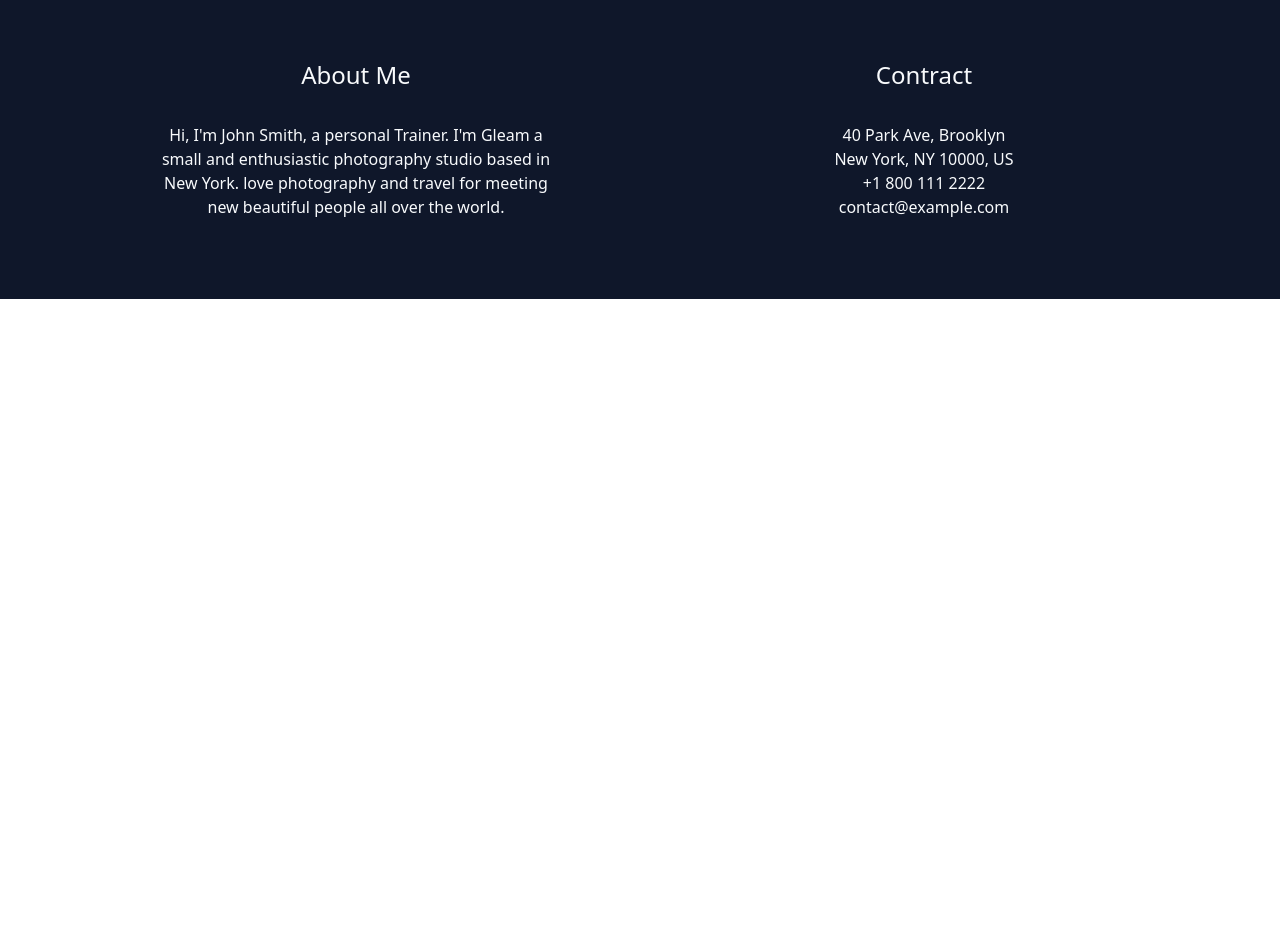
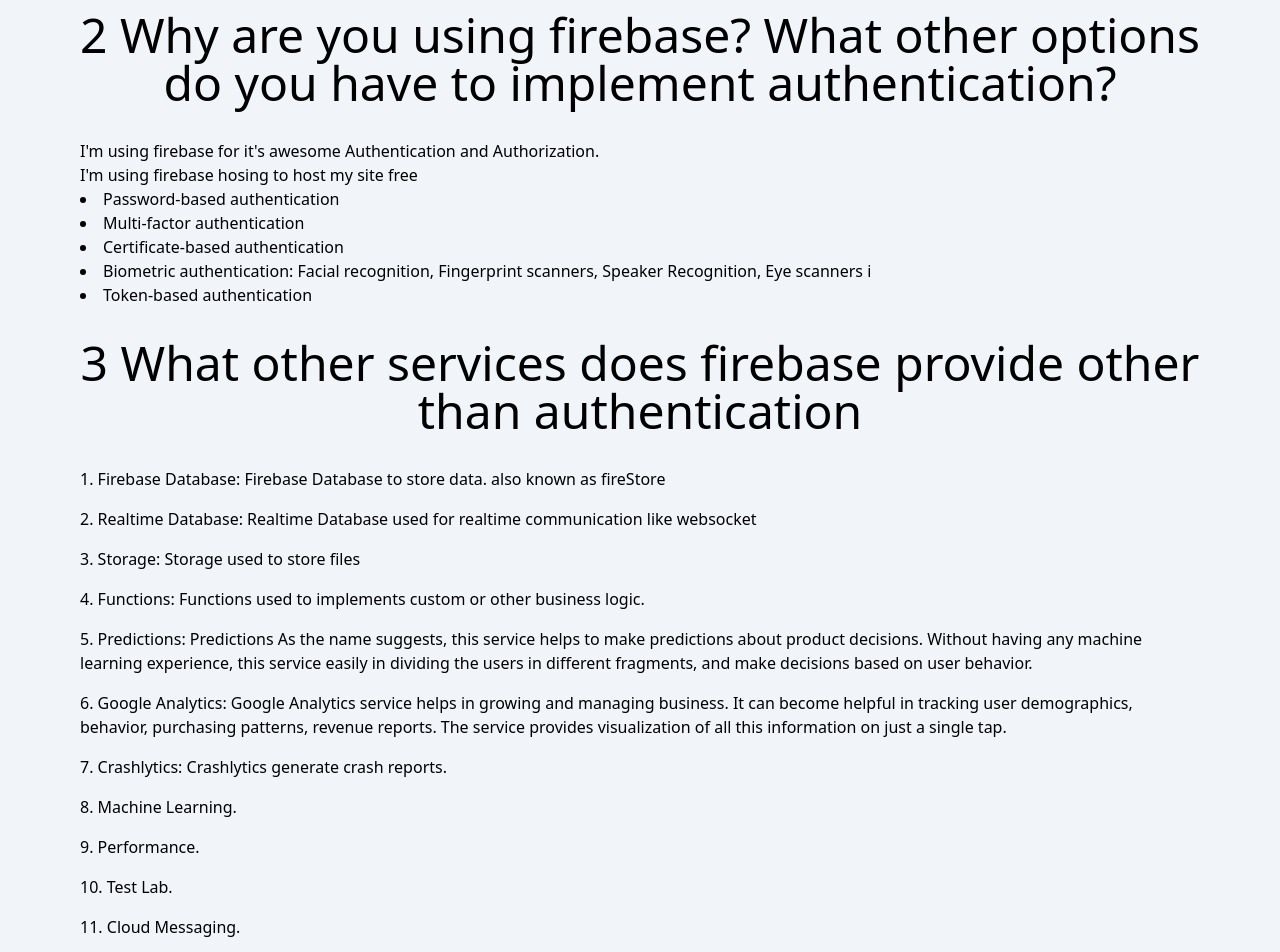
Before and after one commit to samiulalimsaad/service-provider, a React (Vite) app: page /blogs in a window 1280 px wide. Shown: the part 560-1512 px from the top of the page. Before the commit the page ends 859 px from the top, so only its background shows below. Built offline with nearby package versions, Linux system fonts and the light colour scheme; no server answers.

Commit message:
blogs added

```diff
--- a/src/Components/Blogs/Blog/Q2.jsx
+++ b/src/Components/Blogs/Blog/Q2.jsx
@@ -1,7 +1,29 @@
 import React from "react";
 
 const Q2 = () => {
-    return <div>Q2 Page</div>;
+    return (
+        <div>
+            <h2 className="mb-8 text-5xl text-center text-semibold">
+                2 Why are you using firebase? What other options do you have to
+                implement authentication?
+            </h2>
+            <p>
+                I'm using firebase for it's awesome Authentication and
+                Authorization.
+            </p>
+            <p>I'm using firebase hosing to host my site free</p>
+            <div>
+                <li>Password-based authentication</li>
+                <li>Multi-factor authentication</li>
+                <li>Certificate-based authentication</li>
+                <li>
+                    Biometric authentication: Facial recognition, Fingerprint
+                    scanners, Speaker Recognition, Eye scanners i
+                </li>
+                <li>Token-based authentication</li>
+            </div>
+        </div>
+    );
 };
 
 export default Q2;
--- a/src/Components/Blogs/Blog/Q3.jsx
+++ b/src/Components/Blogs/Blog/Q3.jsx
@@ -1,7 +1,57 @@
 import React from "react";
 
 const Q3 = () => {
-    return <div>Q3 Page</div>;
+    return (
+        <div>
+            <div>
+                <h2 className="mb-8 text-5xl text-center text-semibold">
+                    3 What other services does firebase provide other than
+                    authentication
+                </h2>
+                <div className="space-y-4 list-decimal">
+                    <li>
+                        Firebase Database: Firebase Database to store data. also
+                        known as fireStore
+                    </li>
+                    <li>
+                        Realtime Database: Realtime Database used for realtime
+                        communication like websocket
+                    </li>
+                    <li>Storage: Storage used to store files</li>
+                    <li>
+                        Functions: Functions used to implements custom or other
+                        business logic.
+                    </li>
+                    <li>
+                        Predictions: Predictions As the name suggests, this
+                        service helps to make predictions about product
+                        decisions. Without having any machine learning
+                        experience, this service easily in dividing the users in
+                        different fragments, and make decisions based on user
+                        behavior.
+                    </li>
+                    <li>
+                        Google Analytics: Google Analytics service helps in
+                        growing and managing business. It can become helpful in
+                        tracking user demographics, behavior, purchasing
+                        patterns, revenue reports. The service provides
+                        visualization of all this information on just a single
+                        tap.
+                    </li>
+                    <li>Crashlytics: Crashlytics generate crash reports.</li>
+                    <li>Machine Learning.</li>
+                    <li>Performance.</li>
+                    <li>Test Lab.</li>
+                    <li>Cloud Messaging.</li>
+                    <li>Remote Config.</li>
+                    <li>A/B Testing.</li>
+                    <li>Dynamic Links.</li>
+                    <li>In App Messaging.</li>
+                    <li>AdMob.</li>
+                </div>
+            </div>
+        </div>
+    );
 };
 
 export default Q3;
--- a/src/Components/Blogs/index.jsx
+++ b/src/Components/Blogs/index.jsx
@@ -5,7 +5,7 @@
 
 const Blogs = () => {
     return (
-        <div>
+        <div className="container px-20 mx-auto space-y-8">
             <Q1 />
             <Q2 />
             <Q3 />
--- a/src/Components/Checkout/index.jsx
+++ b/src/Components/Checkout/index.jsx
@@ -15,13 +15,10 @@
                             First Name
                         </label>
                         <input
-                            className="block w-full px-4 py-3 mb-3 leading-tight border rounded appearance-none text-slate-700 border-slate-500 focus:outline-none focus:bg-white focus:border-slate-900"
+                            className="block w-full px-4 py-3 leading-tight border rounded appearance-none text-slate-700 border-slate-500 focus:outline-none focus:bg-white focus:border-slate-900"
                             id="grid-first-name"
                             type="text"
                         />
-                        <p className="text-xs italic text-slate-500">
-                            Please fill out this field.
-                        </p>
                     </div>
                     <div className="w-full px-3 md:w-1/2">
                         <label
--- a/src/Components/Login/index.jsx
+++ b/src/Components/Login/index.jsx
@@ -109,6 +109,7 @@
                     </div>
                     <div className="flex items-center justify-center mt-4 text-sky-600">
                         <button
+                            type="button"
                             onClick={async () => {
                                 await updatePassword(email);
                                 user1 &&
```
